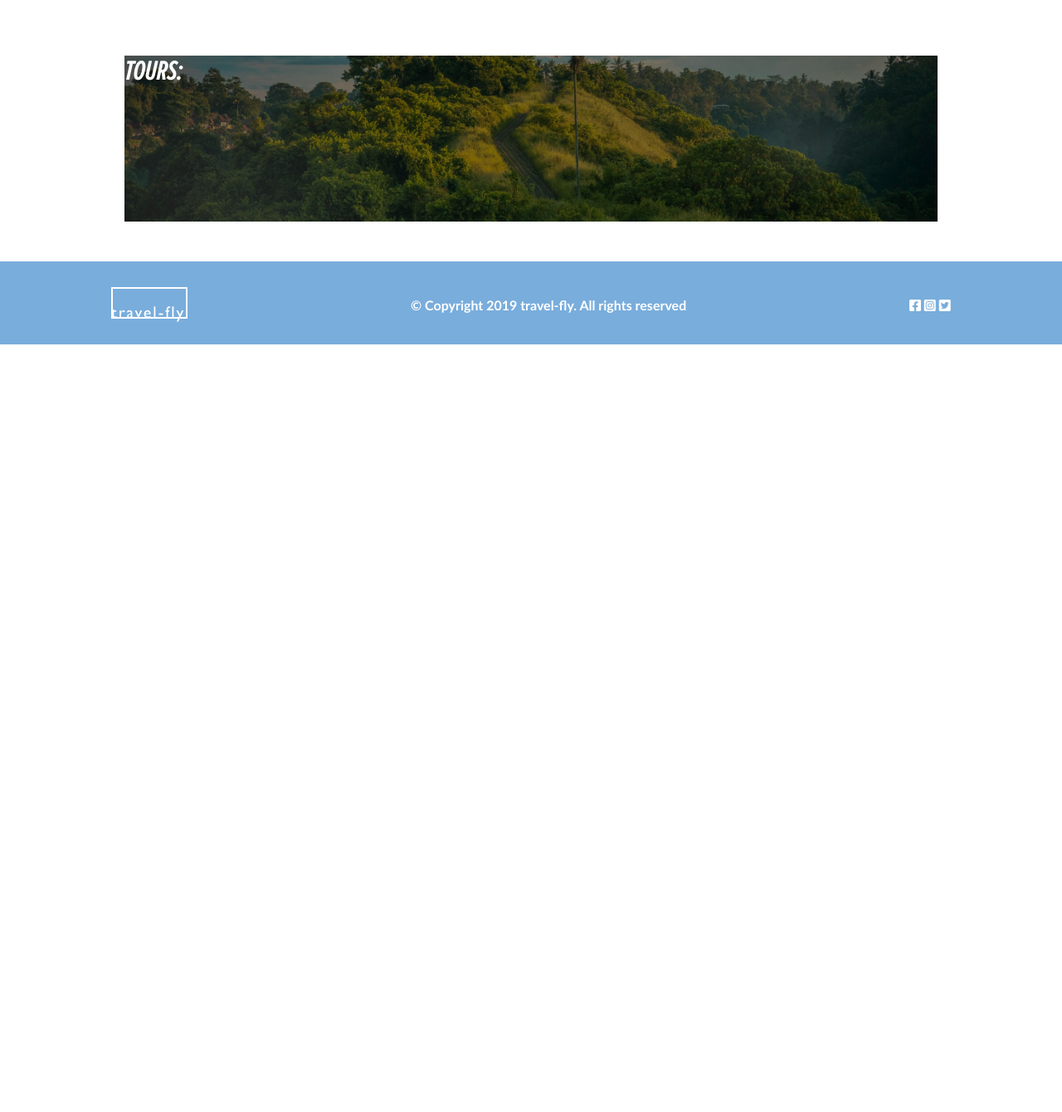
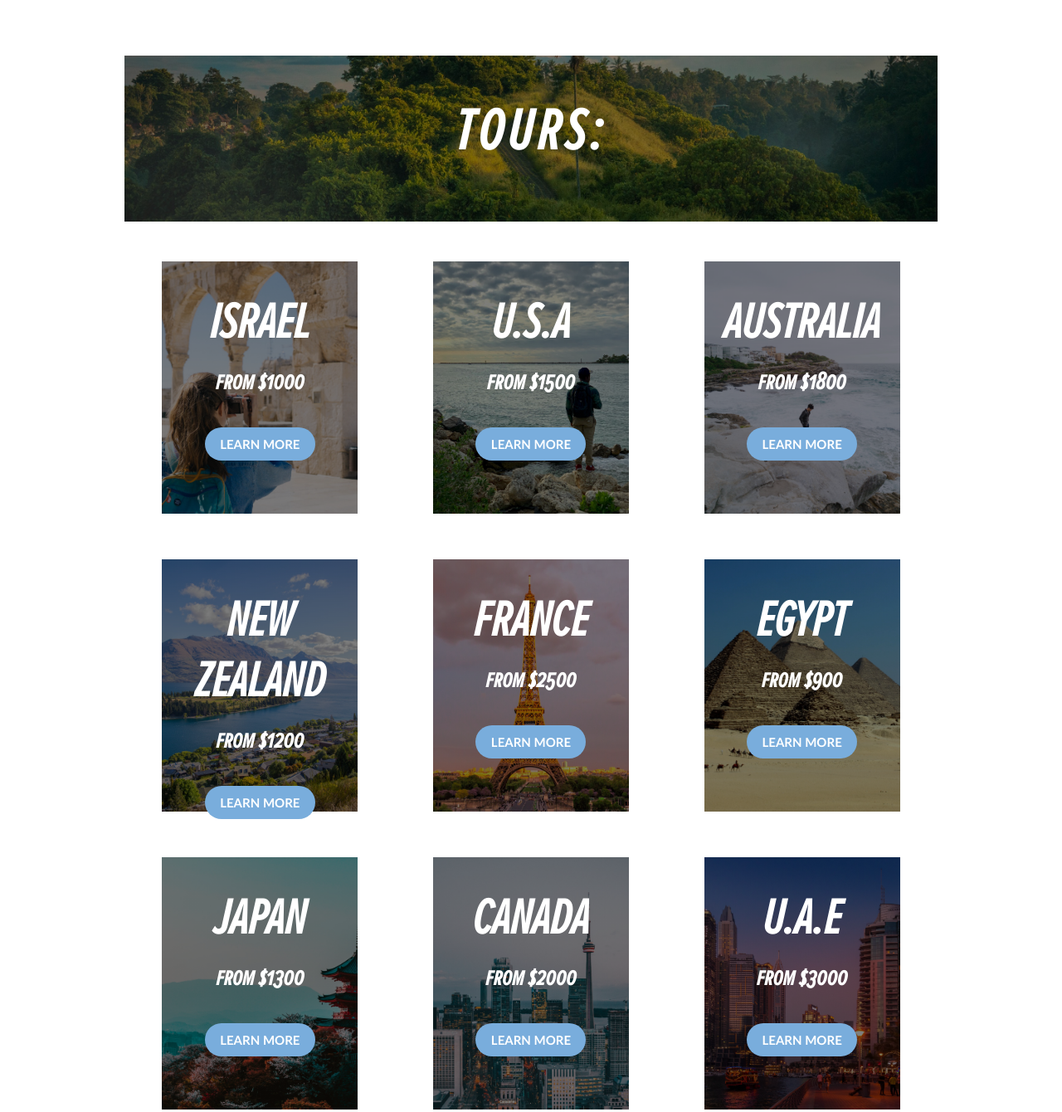
Before and after one commit to in215-pissah/travel-fly_Tour, a website: page tour.html in a window 1280 px wide. Shown: the part 105-1445 px from the top of the page at 83% size. Before the commit the page ends 800 px from the top, so only its background shows below. Drawn offline with Linux system fonts and the light colour scheme.

Commit message:
Add Country Images

```diff
--- a/scss/buttons.scss
+++ b/scss/buttons.scss
@@ -14,6 +14,10 @@ button {
   height: 40px;
   width: 133px;
   border-radius: 30px;
+  a {
+    color: #ffffff;
+    text-decoration: none;
+  }
 }
 
 .submitBox {
--- a/scss/header/header.scss
+++ b/scss/header/header.scss
@@ -8,10 +8,8 @@
       rgba(0, 0, 0, 0.25)
     ),
     url(../images/hero.jpg);
-  background-size: cover;
-  background-position: center;
+  @include div-images();
   // position: relative;
-  color: #ffffff;
   text-align: center;
   a {
     color: #ffffff;
--- a/scss/mixins.scss
+++ b/scss/mixins.scss
@@ -8,3 +8,9 @@
   background-color: #000000;
   border: 1px solid #000000;
 }
+
+@mixin div-images {
+  background-size: cover;
+  background-position: center;
+  color: #ffffff;
+}
--- a/scss/tour/tourHeader.scss
+++ b/scss/tour/tourHeader.scss
@@ -3,7 +3,20 @@
   height: 200px;
   margin-bottom: 48px;
   background-image: $image-color, url(../images/tour/tours-header.jpg);
-  background-size: cover;
-  background-position: center;
-  color: #ffffff;
+  @include div-images();
+  display: flex;
+  align-items: center;
+  justify-content: center;
+  h1 {
+    font-size: 70px;
+    letter-spacing: 5px;
+  }
 }
+
+.tourImages {
+  margin: 0 auto;
+  display: flex;
+  align-items: center;
+  justify-content: space-around;
+  margin-bottom: 55px;
+}
--- a/scss/tour/tourPics.scss
+++ b/scss/tour/tourPics.scss
@@ -7,11 +7,9 @@
 .tourPics7,
 .tourPics8,
 .tourPics9 {
-  background-size: cover;
-  background-position: center;
+  @include div-images();
   width: $tourPicsWidth;
   height: $tourPicsHeight;
-  color: #ffffff;
   text-align: center;
   padding-top: 37px;
   h1 {
--- a/tour.html
+++ b/tour.html
@@ -36,6 +36,82 @@
       <div class="tourHeader">
         <h1>TOURS:</h1>
       </div>
+
+      <!-- Tour Images -->
+      <!-- ImageRow 1 -->
+      <div class="tourImages">
+        <div class="tourPics1">
+          <h1>ISRAEL</h1>
+          <h2>from $1000</h2>
+          <button class="learnMore">
+            <a href="#">LEARN MORE</a>
+          </button>
+        </div>
+        <div class="tourPics2">
+          <h1>U.S.A</h1>
+          <h2>from $1500</h2>
+          <button class="learnMore">
+            <a href="#">LEARN MORE</a>
+          </button>
+        </div>
+        <div class="tourPics3">
+          <h1>AUSTRALIA</h1>
+          <h2>from $1800</h2>
+          <button class="learnMore">
+            <a href="#">LEARN MORE</a>
+          </button>
+        </div>
+      </div>
+      <!-- Tour Images -->
+      <!-- ImageRow 2 -->
+      <div class="tourImages">
+        <div class="tourPics4">
+          <h1>NEW ZEALAND</h1>
+          <h2>from $1200</h2>
+          <button class="learnMore">
+            <a href="#">LEARN MORE</a>
+          </button>
+        </div>
+        <div class="tourPics5">
+          <h1>FRANCE</h1>
+          <h2>from $2500</h2>
+          <button class="learnMore">
+            <a href="#">LEARN MORE</a>
+          </button>
+        </div>
+        <div class="tourPics6">
+          <h1>EGYPT</h1>
+          <h2>from $900</h2>
+          <button class="learnMore">
+            <a href="#">LEARN MORE</a>
+          </button>
+        </div>
+      </div>
+      <!-- Tour Images -->
+      <!-- ImageRow 3 -->
+      <div class="tourImages">
+        <div class="tourPics7">
+          <h1>JAPAN</h1>
+          <h2>from $1300</h2>
+          <button class="learnMore">
+            <a href="#">LEARN MORE</a>
+          </button>
+        </div>
+        <div class="tourPics8">
+          <h1>CANADA</h1>
+          <h2>from $2000</h2>
+          <button class="learnMore">
+            <a href="#">LEARN MORE</a>
+          </button>
+        </div>
+        <div class="tourPics9">
+          <h1>U.A.E</h1>
+          <h2>from $3000</h2>
+          <button class="learnMore">
+            <a href="#">LEARN MORE</a>
+          </button>
+        </div>
+      </div>
     </div>
     <!-- footer -->
     <footer>
```
Also changed, not shown: css/styles.css, 1 other file.
